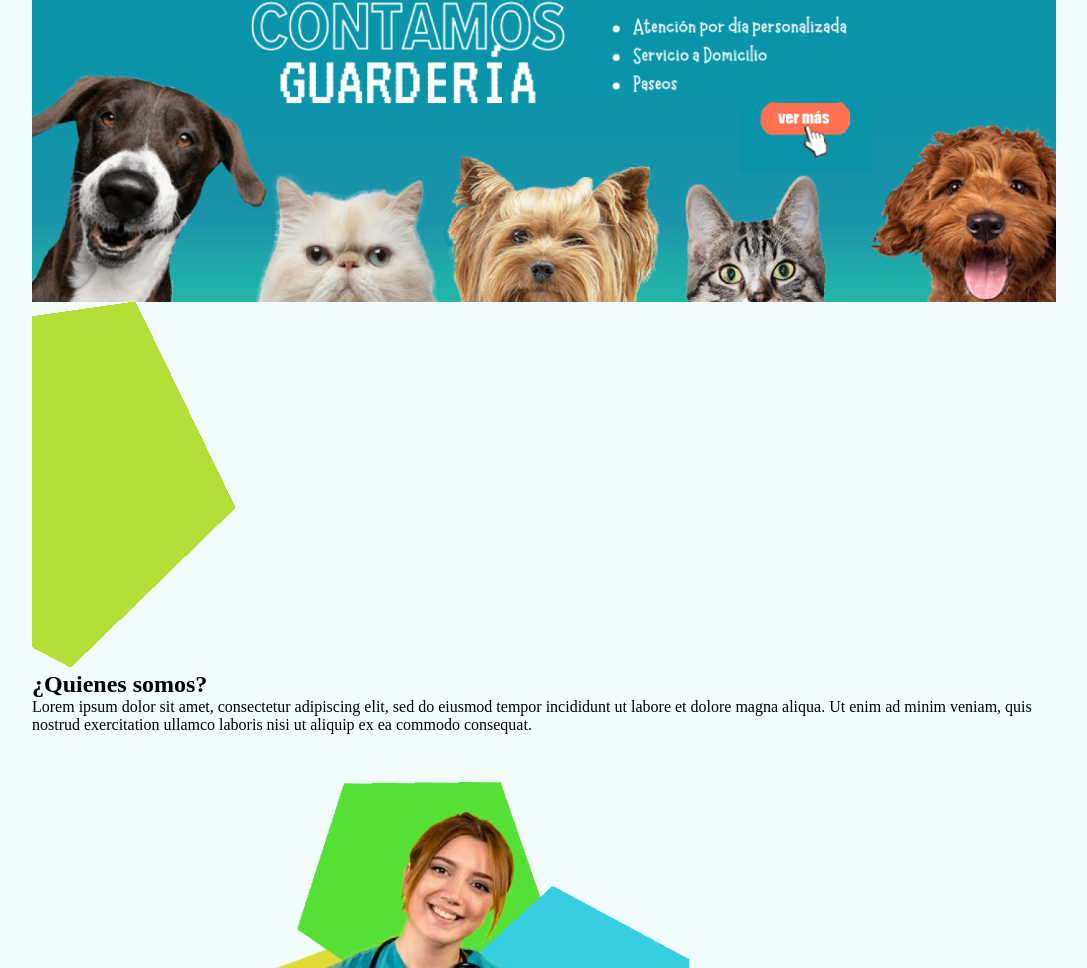
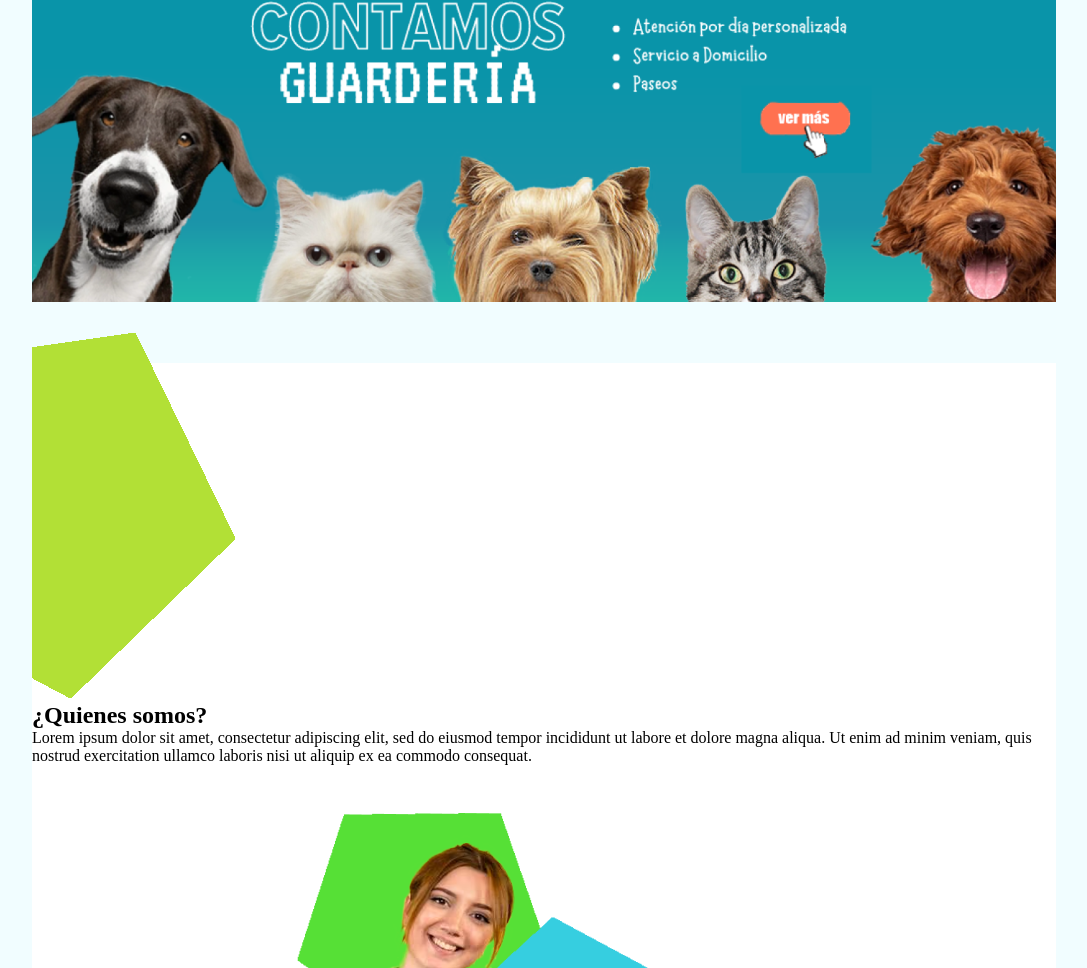
Before and after one commit to migcm06/caninosyfelinos, a plain HTML site: page index.html in a window 1280 px wide. Shown: the part 412-1380 px from the top of the page, without its empty margins (96-1183 px from the left). Drawn offline with Linux system fonts and the light colour scheme; a web font is replaced by a local one.

Commit message:
Comencé a hacer los cambios en el css de la seccion quienes somos

```diff
--- a/styles.css
+++ b/styles.css
@@ -151,3 +151,11 @@ a.ini {
 img.slide {
     width: 100%;
 }
+
+#quienes_somos {
+    background-color: #FFF;
+    margin-top: 6%;
+}
+img.figure_1 {
+    margin-top: -3%;
+}
```
